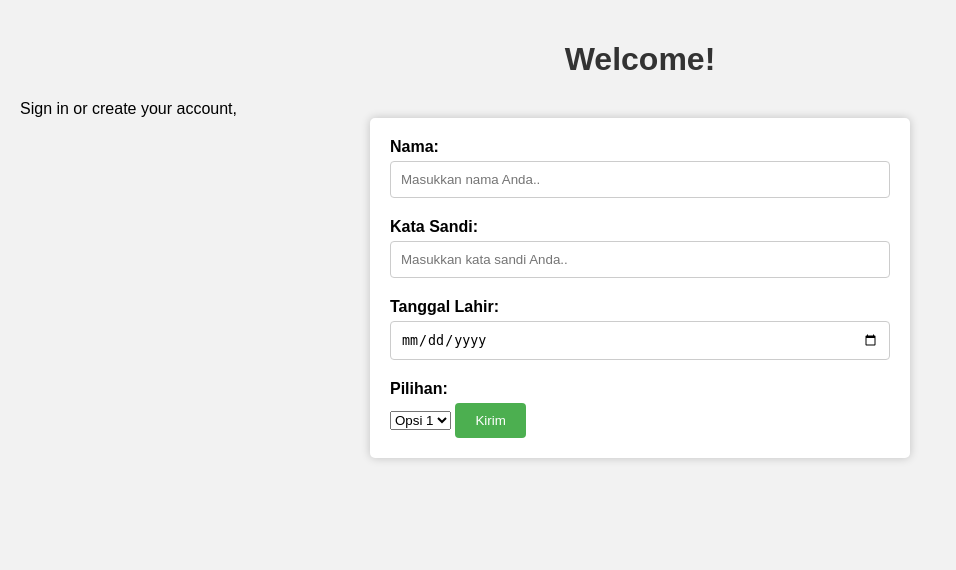
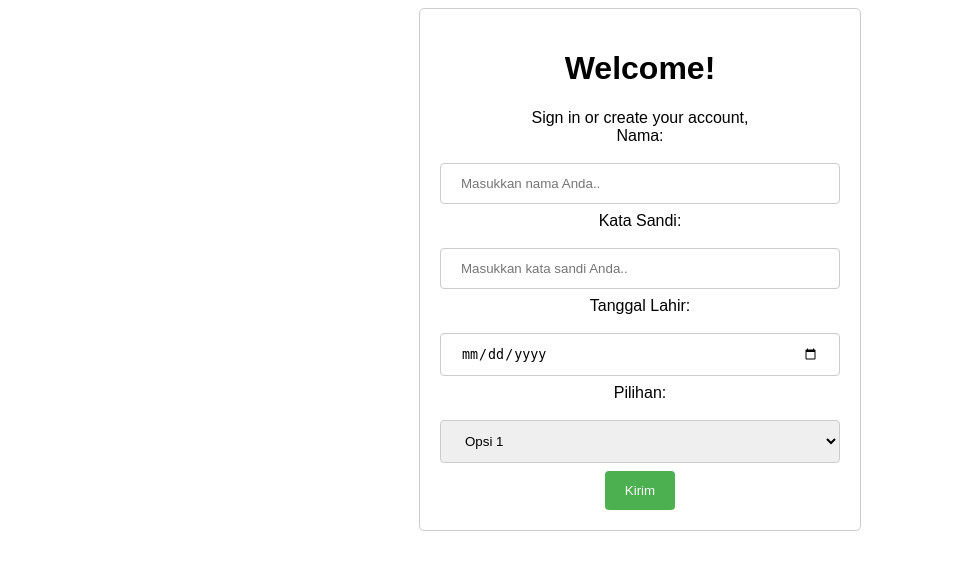
Before and after one commit to sh444ni/GigaDevinHajid, a PHP site: page / in a window 1280 px wide. Shown: the top 570 px of the page, without its empty margins (0-956 px from the left). Run offline with PHP 8.4, Linux system fonts and the light colour scheme.

Commit message:
Update style.css

```diff
--- a/style.css
+++ b/style.css
@@ -1,69 +1,56 @@
-/* Mengatur tampilan body dan form */
 body {
     font-family: Arial, sans-serif;
-  background-color: #f2f2f2;
-  margin: 0;
-  padding: 20px;
   }
 
-form {
-  background-color: white;
+  /* Form Container */
+  .container {
     padding: 20px;
+    border: 1px solid #ccc;
     border-radius: 5px;
-  box-shadow: 0 0 10px rgba(0,0,0,0.2);
-  max-width: 500px;
+    width: 400px;
     margin: 0 auto;
+    text-align: center;
   }
 
-/* Mengatur tampilan judul */
-h1 {
-  text-align: center;
-  color: #333;
+  /* Form Label */
+  label {
+    display: block;
+    margin-bottom: 10px;
   }
 
-/* Mengatur tampilan label dan input */
-label {
-  display: block;
-  margin-bottom: 5px;
-  font-weight: bold;
-}
-
-input[type="text"],
-input[type="email"],
-input[type="password"],
-input[type="number"],
-input[type="date"],
-textarea {
+  /* Input Fields */
+  input[type=text], input[type=password], input[type=date] {
     width: 100%;
-  padding: 10px;
+    padding: 12px 20px;
+    margin: 8px 0;
+    display: inline-block;
     border: 1px solid #ccc;
     border-radius: 4px;
     box-sizing: border-box;
-  margin-bottom: 20px;
   }
 
-/* Mengatur tampilan radio button */
-input[type="radio"] {
-  margin-right: 5px;
+  /* Select Field */
+  select {
+    width: 100%;
+    padding: 12px 20px;
+    margin: 8px 0;
+    display: inline-block;
+    border: 1px solid #ccc;
+    border-radius: 4px;
+    box-sizing: border-box;
   }
 
-/* Mengatur tampilan tombol submit dan reset */
-input[type="submit"],
-input[type="reset"] {
+  /* Submit Button */
+  input[type=submit] {
     background-color: #4CAF50;
     color: white;
-  padding: 10px 20px;
+    padding: 12px 20px;
     border: none;
     border-radius: 4px;
     cursor: pointer;
-  margin-right: 10px;
   }
 
-input[type="reset"] {
-  background-color: #f44336;
+  /* Button Hover */
+  .button:hover {
+    background-color: #459aa0;
   }
-
-input[type="submit"]:hover,
-input[type="reset"]:hover {
-  opacity: 0.8;
-}
```
Lines whose indentation alone changed are shown as unchanged.
